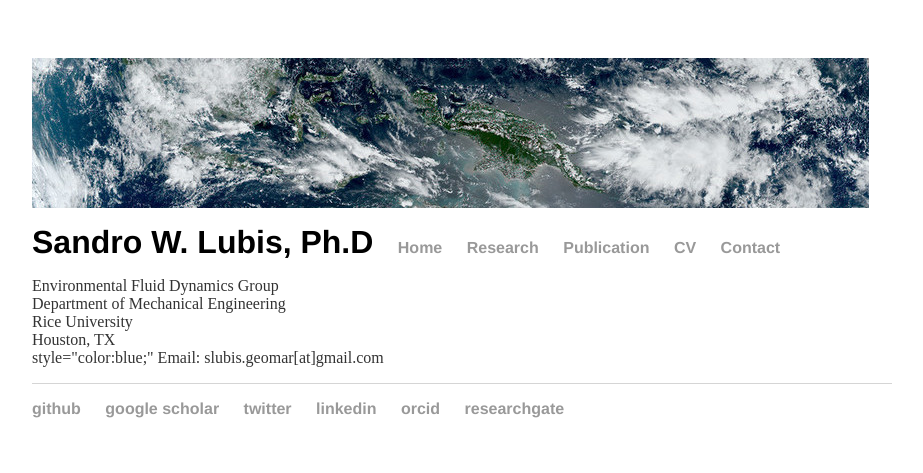
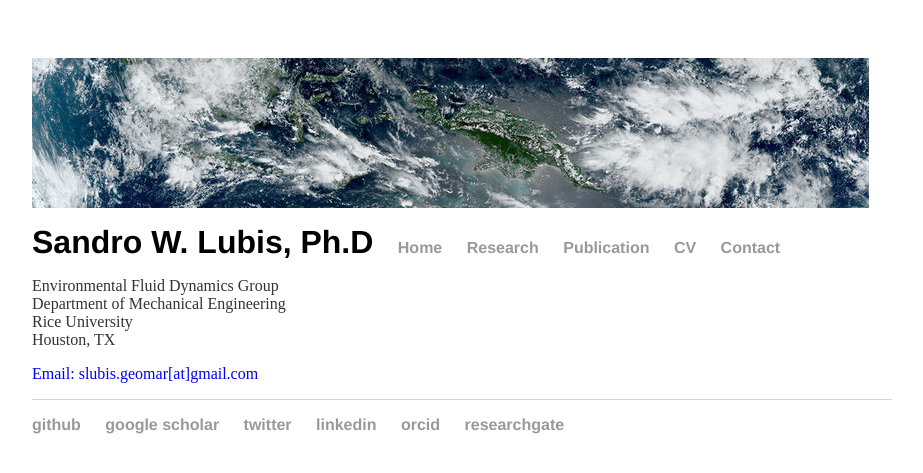
Before and after one commit to sandrolubis/sandrolubis.github.io, a Jekyll site: the page built from contact/index.html, in a window 1280 px wide. Shown: the top 473 px of the page, without its empty margins (276-1199 px from the left). Built offline with Jekyll 4.4.1, drawn with Linux system fonts in a browser that asks for light colours.

Commit message:
Update index.html

```diff
--- a/contact/index.html
+++ b/contact/index.html
@@ -4,5 +4,5 @@ title: About Me | Sandro Lubis
 ---
 
 <div class="research">
-	<p>Environmental Fluid Dynamics Group<br>Department of Mechanical Engineering<br>Rice University<br>Houston, TX<br> style="color:blue;" Email: slubis.geomar[at]gmail.com <br></p>
+	<p>Environmental Fluid Dynamics Group<br>Department of Mechanical Engineering<br>Rice University<br>Houston, TX<br> <p style="color:blue;">Email: slubis.geomar[at]gmail.com</p></p>
 </div>
```
